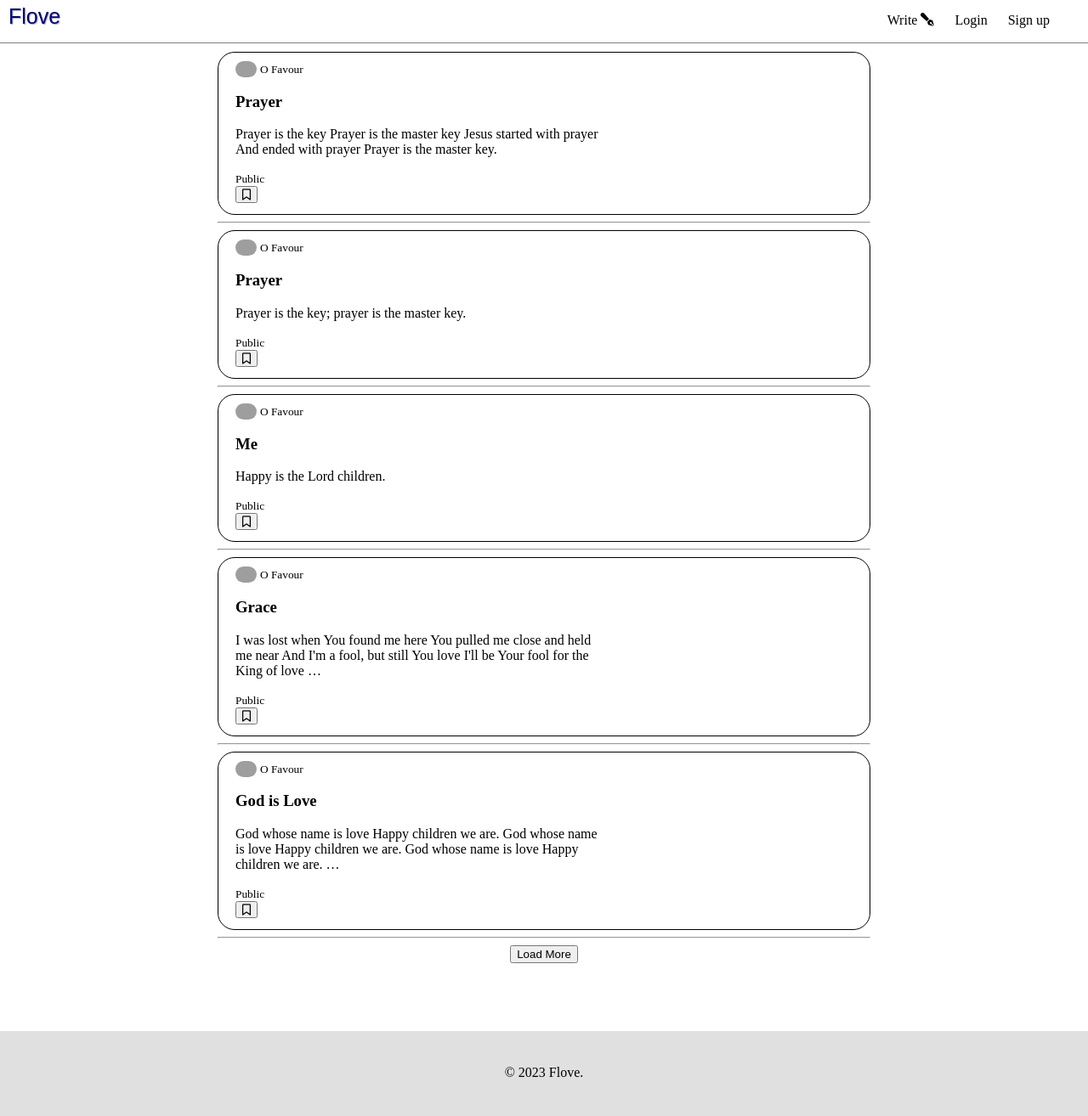
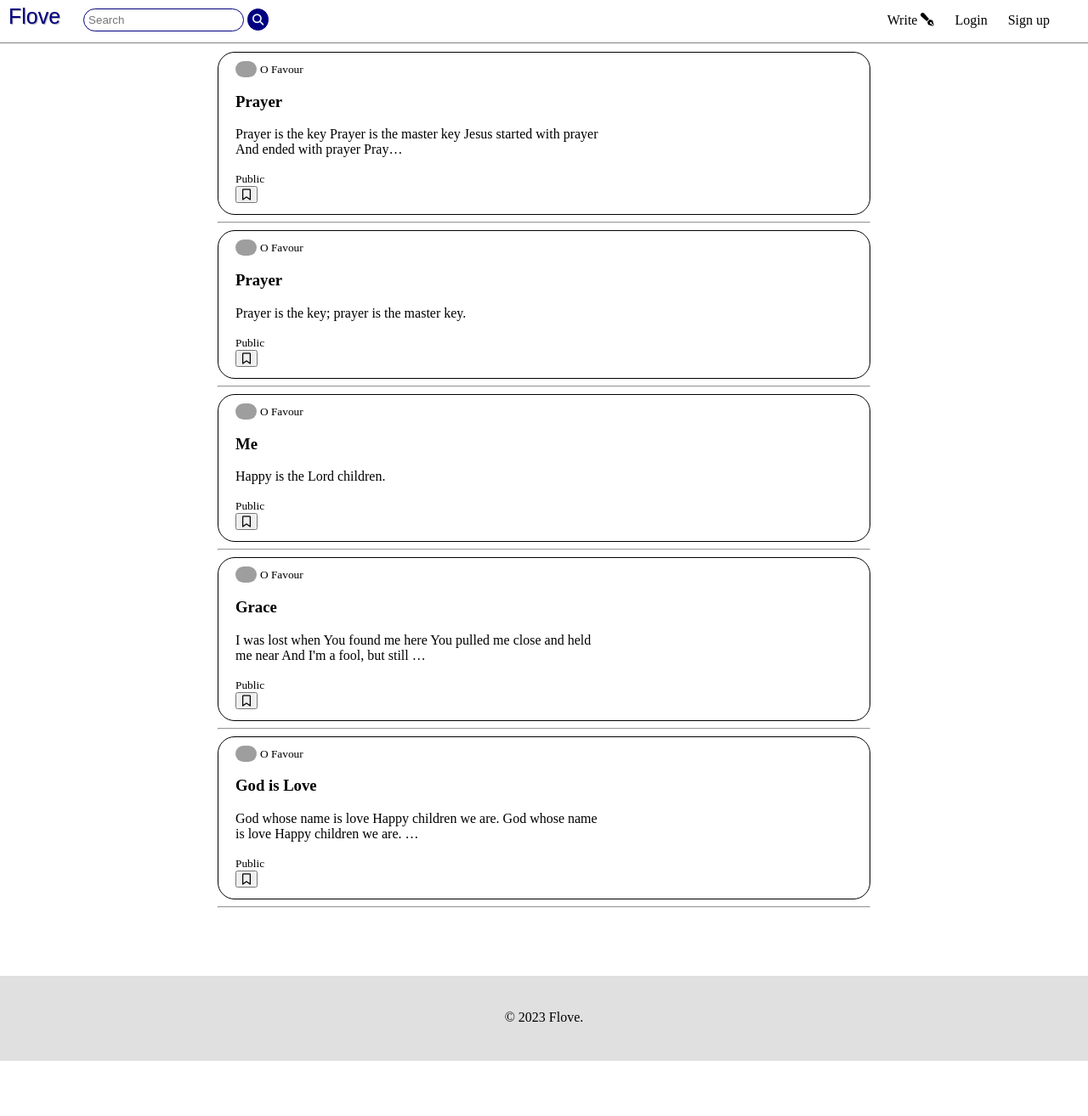
Before and after one commit to favour-olumese/flove_blog, a Django app: page /articles/ in a window 1280 px wide. Shown: the whole page at 85% size. After the commit the page ends 1249 px from the top, so only its background shows below. Run offline with Django 4.2, Linux system fonts and the light colour scheme; data comes from the database, SQL or seed files in the repository; some libraries are stand-ins or nearby versions; some web fonts are replaced; grey boxes are pictures that could not be loaded.

Commit message:
Created a search form
- Search form return articles and writers to the article_list.html
  template
- User are required to enter a minimum of three characters in search
  form

```diff
--- a/blog/templates/blog/article_list.html
+++ b/blog/templates/blog/article_list.html
@@ -33,6 +33,33 @@
         <h1>Saved Articles</h1>
     {% endif %}
 
+    {% url 'search' as search_content %}
+    {% if request.path == search_content %}
+        <h3>{{ query_count }} result{{ query_count|pluralize }} for {{ search_data }}</h3>
+        {% if writer_list %}
+            {% for writer in writer_list %}
+                <div style="width: 10%; display: inline-block; border: 1px solid navy; text-align: center; padding: 10px; border-radius: 20px; margin-bottom: 10px;">
+                    <a href="{{ writer.get_absolute_url }}">
+
+
+                        <img src="{% if writer.profile_picture %}
+                        {{ writer.profile_picture.url }}
+                        {% else %}
+                        {{ writer.user|gravatar }}
+                        {% endif %}
+                        "
+
+                        alt="{{ article.writer }}"
+                        style="width: 25px; border-radius: 30px;"><br>
+                        <small>{{ writer.first_name }}</small>
+                    </a>
+                </div>
+            {% endfor %}
+
+
+        {% endif %}
+    {% endif %}
+
     <div id="content-container">
     {% for article in article_list %}
         <div class="article-card-cover">
@@ -59,7 +86,7 @@
                     {% endif %}
                     <div class="article-card-text" style="width: 60%;" >
                         <h3>{{ article.title }}</h3>
-                        <p>{{ article.text|truncatechars_html:150 }}</p>
+                        <p>{{ article.text|safe|truncatechars_html:100 }}</p>
                         <small>{{ article.get_article_status_display }}</small>
                     </div>
                 </a>
@@ -89,9 +116,11 @@
     {% endfor %}
 
     </div>
-    <div style="display: flex; justify-content: center;">
-        <button id="load-more-button">Load More</button>
-    </div>
+    {% if page_obj.has_next %}
+        <div style="display: flex; justify-content: center;">
+            <button id="load-more-button">Load More</button>
+        </div>
+    {% endif %}
 </div>
 <div id="check-authenticaton", data-check_authentication="{{ user.is_authenticated|lower }}"></div>
 <div id="login-page-redirect" data-login_page_redirect="{% url 'login' %}?next={{ request.path }}"></div>
--- a/blog/templates/blog/base.html
+++ b/blog/templates/blog/base.html
@@ -36,6 +36,12 @@
                     Flove
                 </span>
                 </a>
+
+                <form action="{% url 'search' %}" method="get" style="display: inline; margin-left: 20px;">
+                    <input type="search" name="search" minlength="3" placeholder="Search" style="border-radius: 15px; padding: 5px; border: 1px solid navy;" required>
+                    <input type="submit" value="&#xf002;" style="font-family: FontAwesome; border-radius: 15px; padding: 5px; border: 1px solid navy; background-color
+                    : #000080; color: aliceblue; cursor: pointer;">
+                </form>
 
                 <div style="width: 30%;; float: right; margin: auto; padding: 5px;">
                     <span class="nav-image nav-element">
--- a/blog/urls.py
+++ b/blog/urls.py
@@ -7,6 +7,7 @@ urlpatterns = [
     path('', views.home, name='home'),
     path('register/', views.register_user, name='register'),
     path('articles/', views.ArticleListView.as_view(), name='articles'),
+    path('articles/search/', views.search, name='search'),
     path('article/create/', views.ArticleCreateView.as_view(), name='new-article'),
     path('@<str:username>/', views.WriterDetailView.as_view(), name='writer'),
     path('@<str:username>/profile/update/', views.WriterUpdateView.as_view(), name='writer-profile-update'),
--- a/blog/views.py
+++ b/blog/views.py
@@ -39,6 +39,9 @@ from blog.forms import CommentForm, ReplyForm
 
 # For displaying error message for comments and replies
 from django.contrib import messages
+
+# For making search form
+from django.db.models import Q
 
 
 def home(request):
@@ -771,3 +774,20 @@ class ReplyDeleteView(LoginRequiredMixin, UserPassesTestMixin, DeleteView):
         return reverse_lazy('article-detail',
                             kwargs={'article_url':self.kwargs['article_url'],
                                     'username':self.kwargs['username']})
+
+
+def search(request):
+    search_data = request.GET.get('search')
+
+    writer_list = Writer.objects.filter(Q(first_name__icontains=search_data) | Q(last_name__icontains=search_data))
+    article_list = Article.objects.filter(Q(title__icontains=search_data) | Q(text__icontains=search_data))
+    query_count = len(writer_list) + len(article_list)
+
+    context = {
+        'search_data': search_data,
+        'writer_list' : writer_list,
+        'article_list' : article_list,
+        'query_count' : query_count,
+    }
+
+    return render(request, 'blog/article_list.html', context)
```
